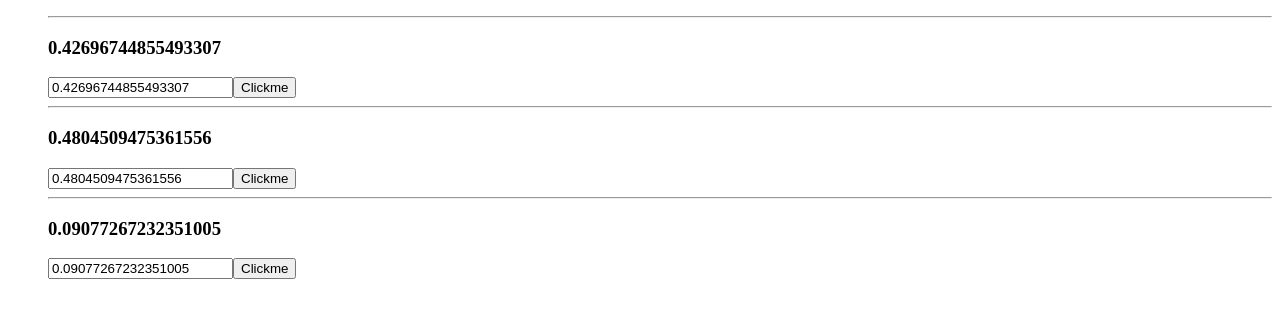
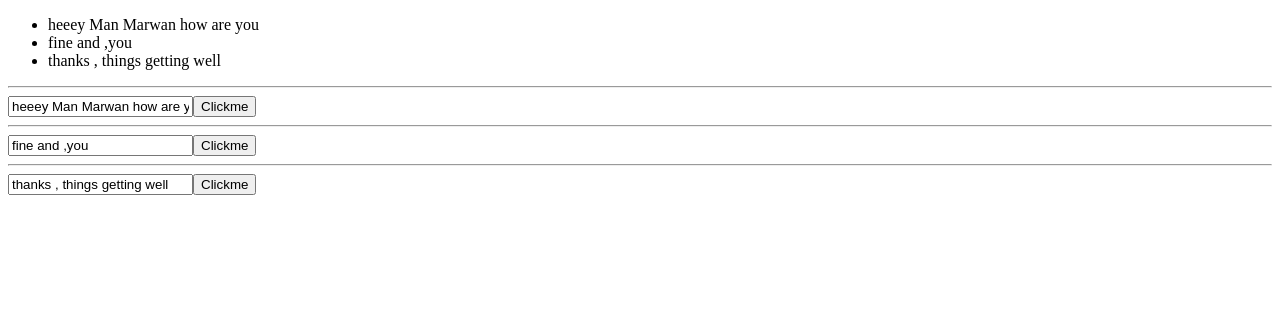
Before and after one commit to Marwan-G/Angular2-quick-start, an Angular app: page / in a window 1280 px wide. Shown: the top 318 px of the page. Built offline with nearby package versions, Linux system fonts and the light colour scheme.

Commit message:
Pass events from Angular2 component with Output

```diff
--- a/src/app/app.component.ts
+++ b/src/app/app.component.ts
@@ -4,14 +4,20 @@ import { Component, Inject } from '@angular/core';
   selector: 'app-root',
   template: `<div>
   <ul>
+    <li *ngFor="let message of mail.messages">
+      {{message.text}}
+    </li>
+  </ul>
     <app-simple-form *ngFor= "let message of mail.messages"
-    [receivedMessage]="message"
+    [receivedMessage]= "message.text"
+    (update)="onUpdate(message.id, $event.text)"
     >
     </app-simple-form>
-  </ul>
   </div>`,
   styleUrls: ['./app.component.css']
 })
 export class AppComponent {
+  onUpdate(id,text){
+  this.mail.update(id,text)  }
   constructor(@Inject('mail') private mail){}
 }
--- a/src/app/mail.service.ts
+++ b/src/app/mail.service.ts
@@ -2,7 +2,18 @@ import { Injectable } from '@angular/core';
 
 @Injectable()
 export class MailService {
-messages = [' heeey Man Marwan how are you ', 'fine and you', 'yes, im doing well with angular'];
+messages = [
+  { id:0,text:'heeey Man Marwan how are you '},
+  { id:1,text:'fine and ,you'},
+  { id:2,text:'thanks , things getting well '}];
+update(id, text)
+{
+  this.messages=this.messages.map((m)=>
+  m.id===id
+  ?{id, text}
+  :m
+  )
+}
+
   constructor() { }
-
 }
--- a/src/app/simple-form/simple-form.component.html
+++ b/src/app/simple-form/simple-form.component.html
@@ -1,5 +1,4 @@
 
   <hr>
-  <h3>{{receivedMessage}}</h3>
 <input #MyInput type="text" value="test"  [(ngModel)]="receivedMessage">
-<button  (mouseover)="onClick($event,MyInput.value)">Clickme </button>
+<button  (click)="update.emit({text:receivedMessage})">Clickme </button>
--- a/src/app/simple-form/simple-form.component.ts
+++ b/src/app/simple-form/simple-form.component.ts
@@ -1,4 +1,4 @@
-import {Component, OnInit, Input} from '@angular/core';
+import {Component, OnInit, Input, Output, EventEmitter} from '@angular/core';
 
 @Component({
   selector: 'app-simple-form',
@@ -7,12 +7,8 @@ import {Component, OnInit, Input} from '@angular/core';
 })
 export class SimpleFormComponent implements OnInit {
   @Input() receivedMessage;
-  onClick(event, value){
-    console.log(value);
-    console.log(event);
-  }
+  @Output() update = new EventEmitter();
   constructor() {
-    setInterval(()=>this.receivedMessage= Math.random().toString(),2000);
   }
   ngOnInit() {
   }
```
